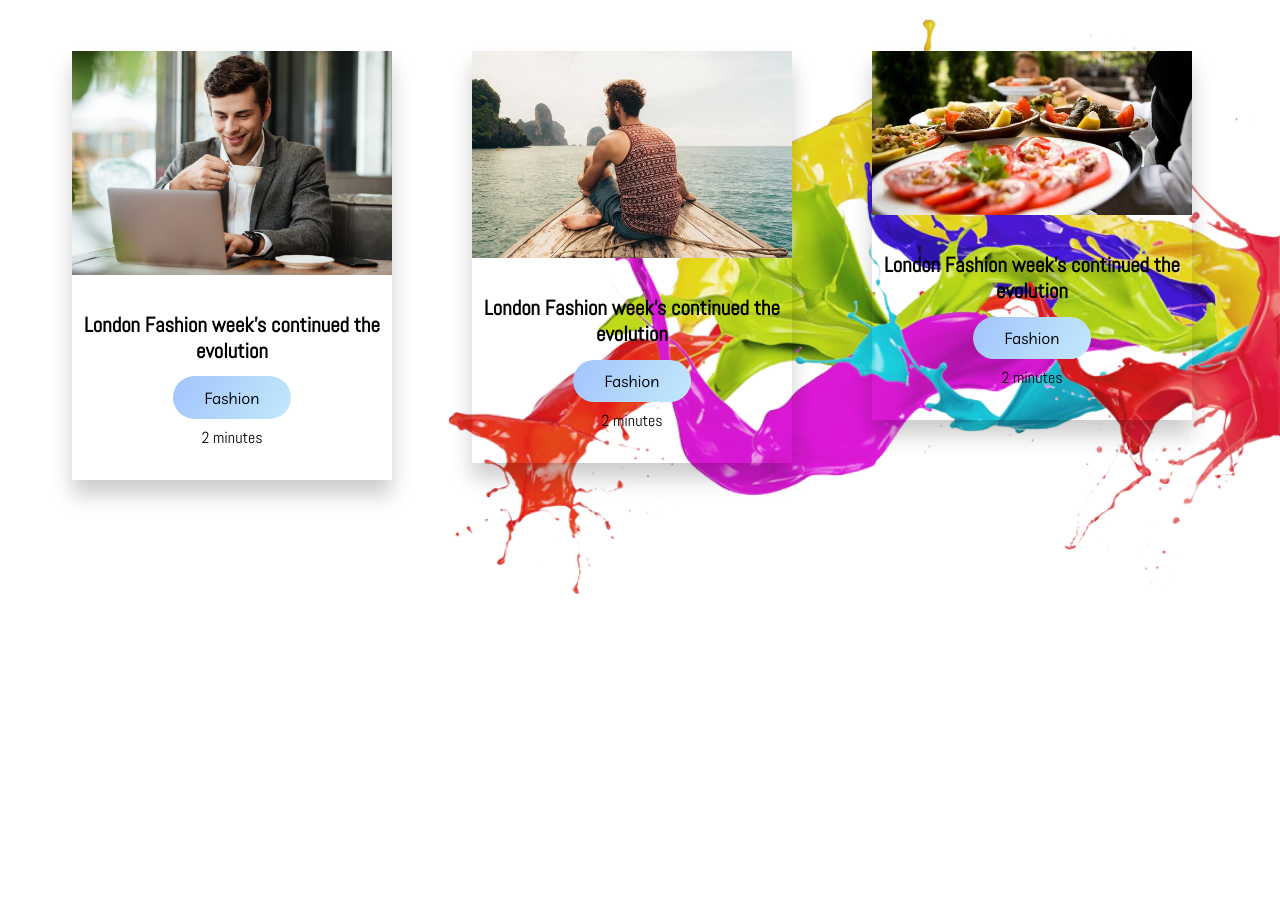
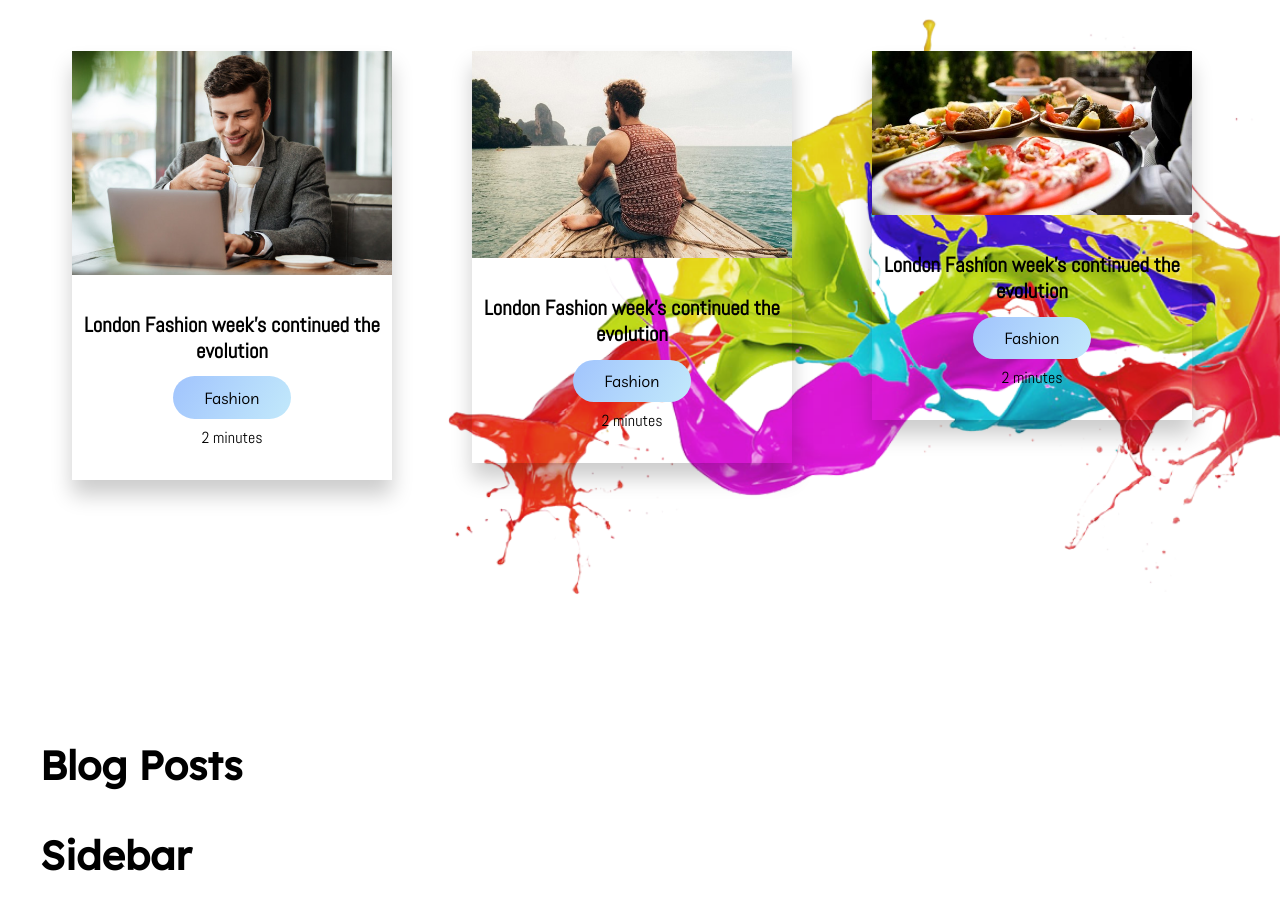
Before and after one commit to sifathossain39/blogger, a plain HTML site: page index.html in a window 1280 px wide. Shown: the part 1053-1963 px from the top of the page. Before the commit the page ends 1760 px from the top, so only its background shows below. Drawn offline with Linux system fonts and the light colour scheme.

Commit message:
creating sidebar

```diff
--- a/index.html
+++ b/index.html
@@ -126,7 +126,24 @@
 
     <!-------------x-------- Blog carousel ---------------------x-------------->
 
+    <!----------------------- Site Content ----------------------------------->
 
+    <section class="container">
+      <div class="site-container">
+        <div class="posts">
+          <h1>Blog Posts</h1>
+          <aside class="sidebar">
+            <h1>Sidebar</h1>
+          </aside>
+        </div>
+      </div>
+    </section>
+
+
+
+
+
+    <!----------------------- Site Content ----------------------------------->
 
   </main>
   <!------------x------------- Main Site Section ---------x-------------->
```
